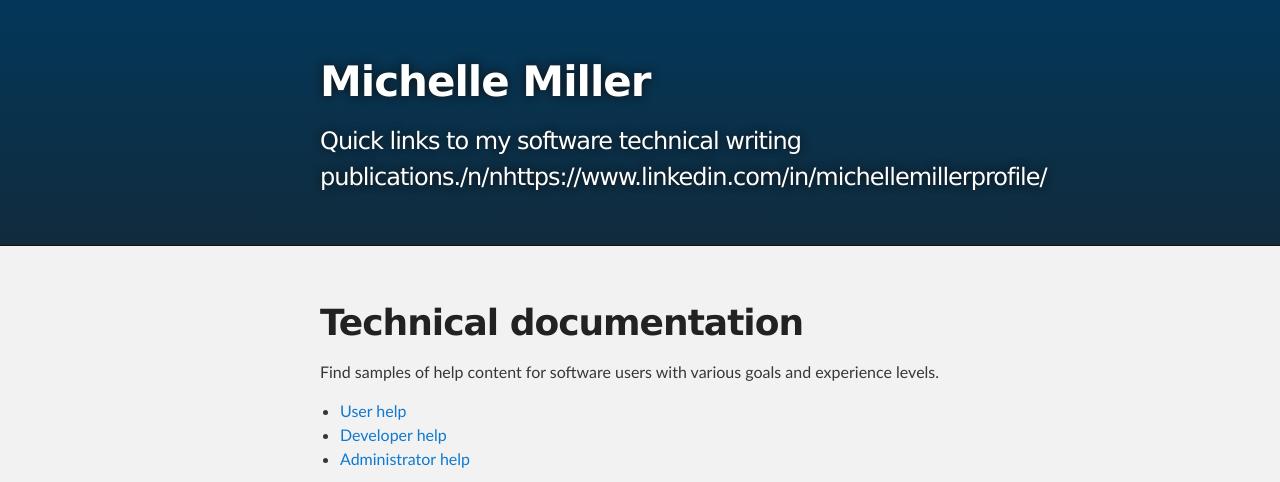
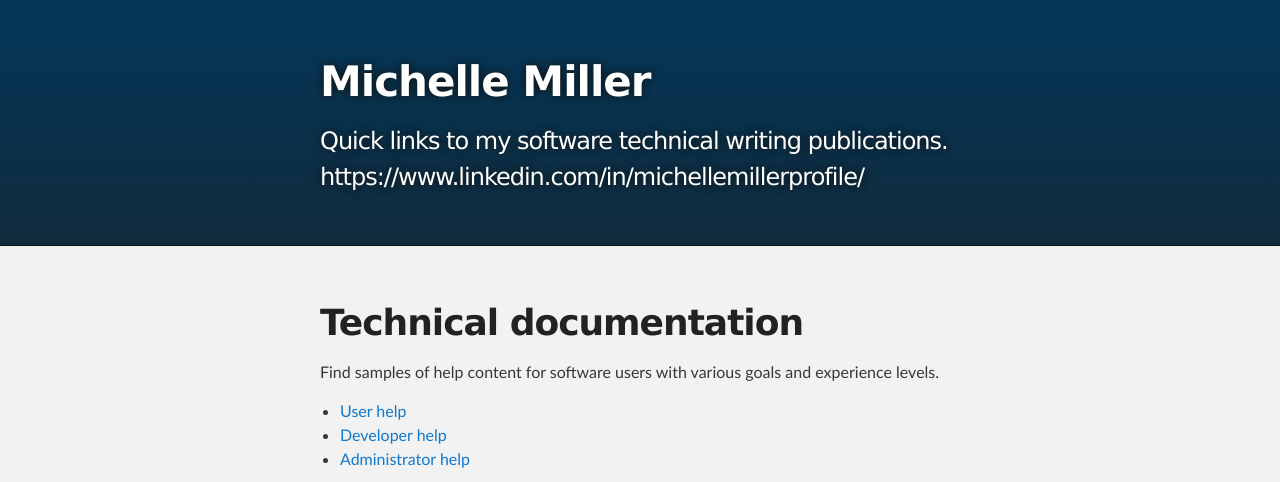
Before and after one commit to michelle-miller/michelle-miller.github.io, a Jekyll site: the page built from README.md, in a window 1280 px wide and 900 px high, cut to the strip 0-482 px from the top of the window. Built offline with Jekyll 4.4.1, drawn with Linux system fonts in a browser that asks for light colours; our own code applies the rules of GitHub Pages for plain Markdown files; part of the change alters nothing that is shown.

Commit message:
no carriage

```diff
--- a/_config.yml
+++ b/_config.yml
@@ -1,5 +1,5 @@
 title: Michelle Miller
-description: Quick links to my software technical writing publications./n/nhttps://www.linkedin.com/in/michellemillerprofile/
+description: Quick links to my software technical writing publications. https://www.linkedin.com/in/michellemillerprofile/
 show_downloads: false
 google_analytics:
 theme: jekyll-theme-slate
```
